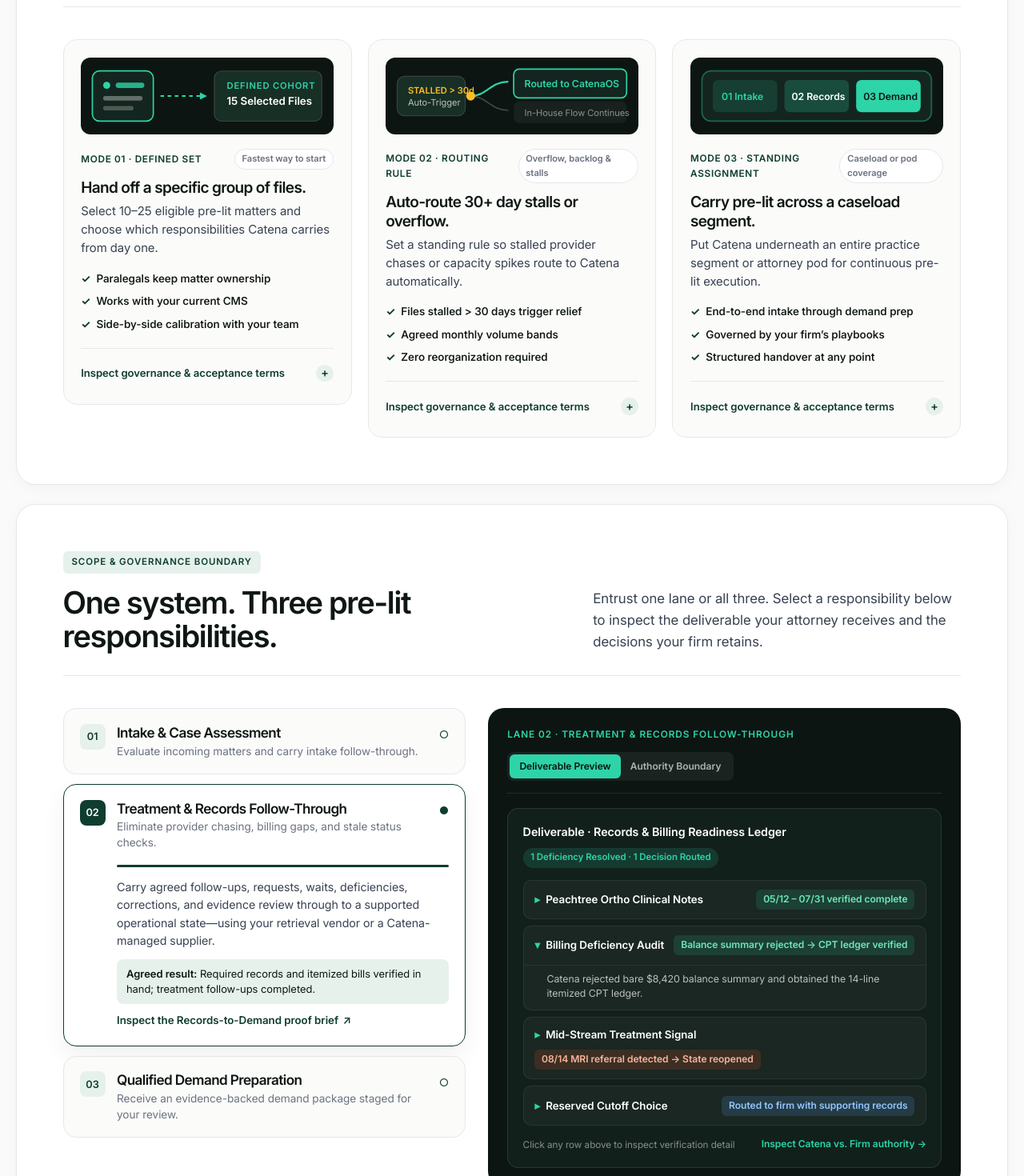
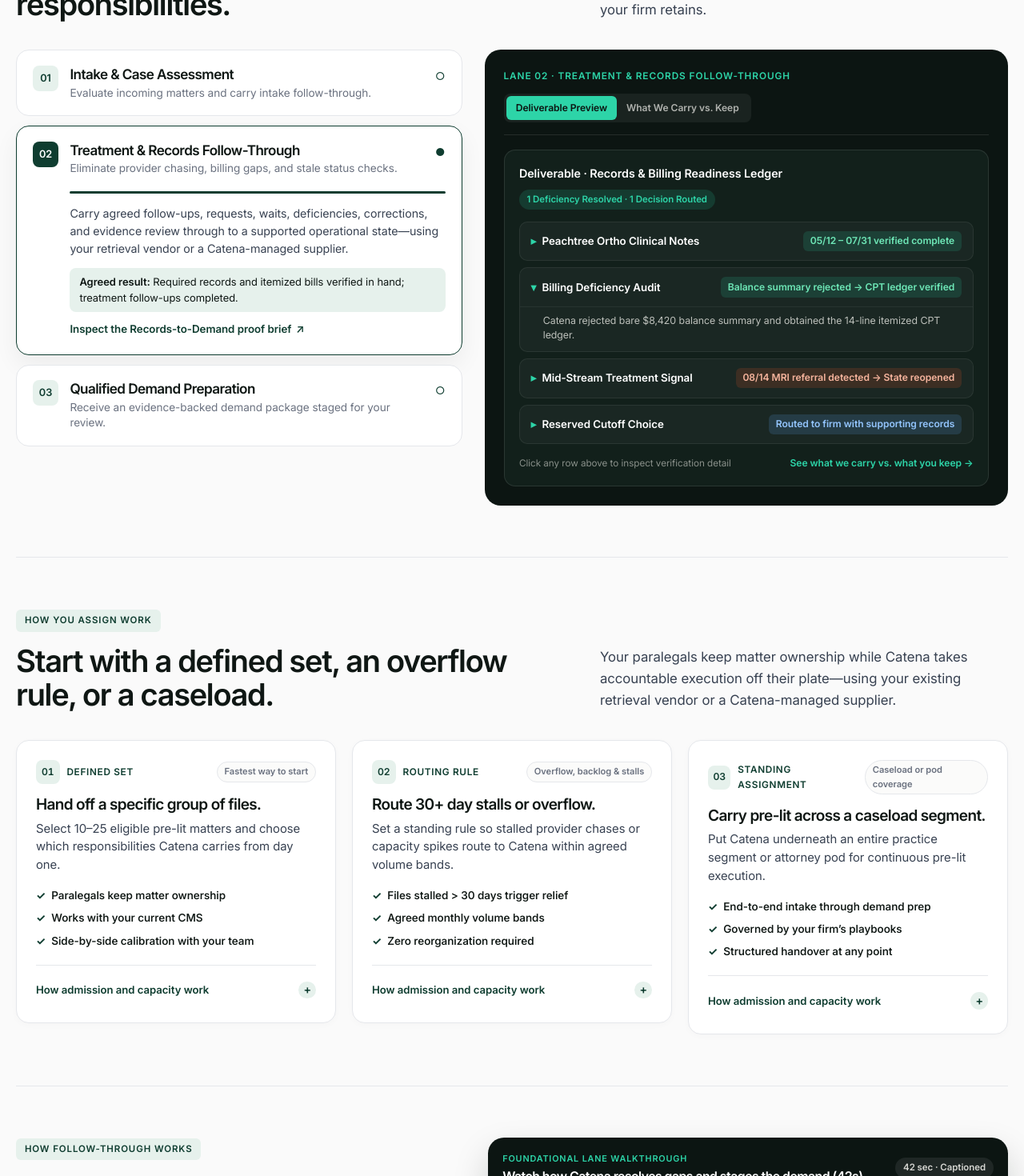
Before and after one commit to PrimeElixir/catena-landing, a Next.js app: page / in a window 1280 px wide. Shown: the part 1100-2570 px from the top of the page at 80% size. Built offline with nearby package versions, Linux system fonts and the light colour scheme.

Commit message:
Reorder Responsibilities before Assignment, flatten page sections, and simplify below-fold copy

```diff
--- a/src/app/globals.css
+++ b/src/app/globals.css
@@ -519,6 +519,12 @@
   margin-top: 1.5rem;
 }
 
+.page-section {
+  margin-top: clamp(2.75rem, 5vw, 4.25rem);
+  padding-top: clamp(2.75rem, 5vw, 4.25rem);
+  border-top: 1px solid var(--line);
+}
+
 .surface-card {
   background: var(--surface);
   border: 1px solid var(--line);
@@ -536,9 +542,14 @@
   grid-template-columns: minmax(0, 1.15fr) minmax(0, 0.85fr);
   gap: 2.5rem;
   align-items: end;
-  margin-bottom: 2.5rem;
+  margin-bottom: 2.25rem;
   padding-bottom: 1.75rem;
   border-bottom: 1px solid var(--line);
+}
+
+.page-section .section-header-compact {
+  padding-bottom: 0;
+  border-bottom: none;
 }
 
 .section-lead {
@@ -1566,10 +1577,11 @@
 .assignment-card {
   display: flex;
   flex-direction: column;
-  padding: 1.35rem;
+  padding: 1.5rem;
   border: 1px solid var(--line);
-  border-radius: 18px;
-  background: var(--surface-subtle);
+  border-radius: 16px;
+  background: var(--surface);
+  box-shadow: 0 2px 10px rgba(15, 23, 20, 0.025);
   transition:
     border-color 0.22s var(--ease-out),
     box-shadow 0.22s var(--ease-out),
@@ -1578,21 +1590,8 @@
 
 .assignment-card:hover {
   border-color: var(--accent);
-  box-shadow: 0 16px 36px rgba(12, 21, 18, 0.07);
+  box-shadow: 0 12px 28px rgba(12, 21, 18, 0.06);
   transform: translateY(-2px);
-}
-
-.assignment-viz {
-  margin-bottom: 1.15rem;
-  border-radius: 12px;
-  overflow: hidden;
-  background: var(--obsidian);
-  border: 1px solid rgba(15, 23, 20, 0.12);
-}
-
-.assign-svg {
-  width: 100%;
-  height: auto;
 }
 
 .assignment-card-top {
@@ -1600,7 +1599,27 @@
   align-items: center;
   justify-content: space-between;
   gap: 0.5rem;
-  margin-bottom: 0.65rem;
+  margin-bottom: 0.85rem;
+}
+
+.assignment-mode-group {
+  display: inline-flex;
+  align-items: center;
+  gap: 0.55rem;
+}
+
+.assignment-num-badge {
+  display: inline-flex;
+  width: 1.85rem;
+  height: 1.85rem;
+  align-items: center;
+  justify-content: center;
+  border-radius: 8px;
+  background: var(--accent-soft);
+  color: var(--accent);
+  font-size: 0.76rem;
+  font-weight: 700;
+  font-variant-numeric: tabular-nums;
 }
 
 .assignment-number {
@@ -1614,7 +1633,7 @@
 .assignment-tag {
   padding: 0.2rem 0.55rem;
   border-radius: 999px;
-  background: var(--surface);
+  background: var(--surface-subtle);
   border: 1px solid var(--line);
   color: var(--muted);
   font-size: 0.7rem;
@@ -1733,7 +1752,7 @@
 .resp-playbook-item {
   border: 1px solid var(--line);
   border-radius: 16px;
-  background: var(--surface-subtle);
+  background: var(--surface);
   overflow: hidden;
   transition:
     border-color 0.2s ease,
@@ -2273,13 +2292,9 @@
 
 .arch-diagram {
   margin-top: 1.5rem;
-  padding: 1.25rem;
-  border-radius: 18px;
-  background: var(--surface-subtle);
-  border: 1px solid var(--line);
   display: flex;
   flex-direction: column;
-  gap: 0.6rem;
+  gap: 0.55rem;
 }
 
 .arch-tier {
@@ -2289,7 +2304,7 @@
 }
 
 .arch-node {
-  padding: 0.8rem 0.95rem;
+  padding: 0.85rem 1rem;
   border-radius: 12px;
   background: var(--surface);
   border: 1px solid var(--line);
@@ -2319,10 +2334,11 @@
 }
 
 .arch-core {
-  padding: 1rem 1.1rem;
+  padding: 1rem 1.15rem;
   border-radius: 14px;
-  background: var(--obsidian);
-  color: #ffffff;
+  background: var(--accent-soft);
+  border: 1px solid rgba(15, 61, 48, 0.16);
+  color: var(--ink);
 }
 
 .arch-core-top {
@@ -2337,12 +2353,13 @@
 .arch-core-badge {
   font-size: 0.78rem;
   font-weight: 700;
-  color: var(--emerald-bright);
+  color: var(--accent);
 }
 
 .arch-core-sub {
-  font-size: 0.7rem;
-  color: rgba(246, 245, 240, 0.62);
+  font-size: 0.72rem;
+  font-weight: 550;
+  color: var(--muted);
 }
 
 .arch-core-pills {
@@ -2352,11 +2369,13 @@
 }
 
 .arch-core-pills span {
-  padding: 0.25rem 0.55rem;
+  padding: 0.25rem 0.6rem;
   border-radius: 6px;
-  background: rgba(255, 255, 255, 0.08);
+  background: var(--surface);
+  border: 1px solid rgba(15, 61, 48, 0.14);
+  color: var(--ink);
   font-size: 0.73rem;
-  font-weight: 550;
+  font-weight: 600;
 }
 
 .drilldown-list-header {
@@ -2384,7 +2403,7 @@
 .faq-item {
   border: 1px solid var(--line);
   border-radius: 14px;
-  background: var(--surface-subtle);
+  background: var(--surface);
   padding: 0.9rem 1.1rem;
   transition: border-color 0.18s ease, background 0.18s ease;
 }
--- a/src/app/page.tsx
+++ b/src/app/page.tsx
@@ -34,8 +34,8 @@
     },
   },
   {
-    headline: "Auto-route 30+ day stalls or capacity overflow",
-    subline: "Trigger relief automatically within agreed volume bands",
+    headline: "Route 30+ day stalls or capacity overflow",
+    subline: "Trigger relief within agreed volume bands",
     answer:
       "We agree on the routing trigger, the responsibilities Catena will carry, and the capacity band we hold for your firm. We begin with a defined initial set of matters so your team sees how we operate and reviews decisions with us, then transition into the continuing routing rule.",
   },
@@ -76,12 +76,9 @@
               <Link className="button" href="/conversation">
                 Book 15 minutes <Arrow />
               </Link>
-              <Link
-                className="button-secondary"
-                href="/records-to-demand#live-matter"
-              >
-                See a live matter
-              </Link>
+              <a className="button-secondary" href="#assignment">
+                How assignment works
+              </a>
             </div>
           </div>
 
@@ -120,16 +117,40 @@
         </div>
       </section>
 
-      {/* SECTION 2: FIRM-CONTROLLED ASSIGNMENT (Visual Cards + On-Demand Governance Drawer) */}
+      {/* SECTION 2: THREE RESPONSIBILITIES (What we carry, what you keep — the product) */}
       <section
-        className="section-card-wrap wrap"
+        className="page-section wrap"
+        id="ownership"
+        aria-labelledby="ownership-title"
+      >
+        <span id="how-it-works" className="anchor-alias" />
+        <span id="responsibilities" className="anchor-alias" />
+        <div className="section-header-compact">
+          <div>
+            <p className="eyebrow">What Catena carries. What your firm keeps.</p>
+            <h2 id="ownership-title">
+              One system. Three pre-lit responsibilities.
+            </h2>
+          </div>
+          <p className="section-lead">
+            Entrust one lane or all three. Select a responsibility below to
+            inspect the deliverable your attorney receives and the decisions
+            your firm retains.
+          </p>
+        </div>
+
+        <ResponsibilityExplorer />
+      </section>
+
+      {/* SECTION 3: HOW YOU ASSIGN WORK (The on-ramp) */}
+      <section
+        className="page-section wrap"
         id="assignment"
         aria-labelledby="assignment-title"
       >
-        <div className="surface-card">
         <div className="section-header-compact">
           <div>
-              <p className="eyebrow">Firm-Controlled Assignment</p>
+            <p className="eyebrow">How you assign work</p>
             <h2 id="assignment-title">
               Start with a defined set, an overflow rule, or a caseload.
             </h2>
@@ -142,47 +163,18 @@
         </div>
 
         <AssignmentExplorer />
-        </div>
       </section>
 
-      {/* SECTION 3: ONE SYSTEM. THREE RESPONSIBILITIES (Interactive Playbook + Synchronized Deliverable) */}
+      {/* SECTION 4: THE VIDEO — PROOF OF MECHANISM */}
       <section
-        className="section-card-wrap wrap"
-        id="ownership"
-        aria-labelledby="ownership-title"
-      >
-        <span id="how-it-works" className="anchor-alias" />
-        <span id="responsibilities" className="anchor-alias" />
-        <div className="surface-card">
-          <div className="section-header-compact">
-            <div>
-              <p className="eyebrow">Scope &amp; Governance Boundary</p>
-              <h2 id="ownership-title">
-                One system. Three pre-lit responsibilities.
-              </h2>
-            </div>
-            <p className="section-lead">
-              Entrust one lane or all three. Select a responsibility below to
-              inspect the deliverable your attorney receives and the decisions
-              your firm retains.
-            </p>
-          </div>
-
-          <ResponsibilityExplorer />
-        </div>
-      </section>
-
-      {/* SECTION 4: WHY FOLLOW-THROUGH MATTERS (Interactive 3-Step Scrubber + 42s Video Theater) */}
-      <section
-        className="section-card-wrap wrap"
+        className="page-section wrap"
         id="proof"
         aria-labelledby="mechanism-title"
       >
         <span id="document-readiness" className="anchor-alias" />
-        <div className="surface-card surface-card-tinted">
         <div className="mechanism-grid">
           <div className="mechanism-copy">
-              <p className="eyebrow">Why Accountable Follow-Through Matters</p>
+            <p className="eyebrow">How follow-through works</p>
             <h2 id="mechanism-title">
               A returned PDF isn’t readiness. We work through the gaps.
             </h2>
@@ -206,22 +198,20 @@
             <OperatingModelFilm />
           </div>
         </div>
-        </div>
       </section>
 
-      {/* SECTION 5: WORKFLOW & CONTINUITY (Apollo-style "Don't Change Your Workflow. Just Add Catena.") */}
+      {/* SECTION 5: CONTINUITY & HANDOVER */}
       <section
-        className="section-card-wrap wrap"
+        className="page-section wrap"
         id="continuity"
         aria-labelledby="continuity-title"
       >
         <span id="fit" className="anchor-alias" />
         <span id="integrations" className="anchor-alias" />
-        <div className="surface-card">
         <div className="workflow-split-grid">
           {/* Left: Visual Architecture & Continuity Card */}
           <div className="workflow-left-col">
-              <p className="eyebrow">Operational Continuity · CatenaOS</p>
+            <p className="eyebrow">Continuity &amp; Handover</p>
             <h2 id="continuity-title">
               When staff or queues shift, no file loses its place.
             </h2>
@@ -315,12 +305,11 @@
               </div>
             </div>
           </div>
-        </div>
       </section>
 
       {/* SECTION 6: FOUNDING PARTNER PROGRAM & BEHIND CATENA */}
       <section
-        className="section-card-wrap wrap"
+        className="page-section wrap"
         id="founding-partners"
         aria-labelledby="founding-title"
       >
--- a/src/components/InteractivePlatformShowcase.tsx
+++ b/src/components/InteractivePlatformShowcase.tsx
@@ -68,7 +68,7 @@
           "08/14 orthopedic follow-up note disclosed a new lumbar MRI referral. Earlier verified evidence stays locked in history while readiness reopens.",
       },
     ],
-    signalTitle: "Readiness Reopened Automatically",
+    signalTitle: "Readiness Reopened on New Treatment",
     signalDetail:
       "08/14 follow-up note references a new lumbar MRI referral. Earlier verified records stay locked; readiness paused until resolved.",
     firmDecision:
@@ -146,7 +146,7 @@
         billingState: "Itemized ledger requested (Day 6)",
         billingTone: "active",
         auditDetail:
-          "Acute visit clinical note verified; automated follow-up scheduled for outstanding itemized billing statement.",
+          "Acute visit clinical note verified; follow-up scheduled for outstanding itemized billing statement.",
       },
       {
         name: "ChiroCare Rehabilitation",
@@ -587,15 +587,14 @@
       "Choose a concrete initial group of eligible matters and the specific pre-lit responsibilities Catena will carry.",
     whatAcceptanceEstablishes:
       "Named matters, supported scope, required system access, the agreed operational result, and clear execution ownership from day one.",
-    visualType: "cohort",
   },
   {
     number: "02",
     mode: "Routing Rule",
     tag: "Overflow, backlog & stalls",
-    headline: "Auto-route 30+ day stalls or overflow.",
+    headline: "Route 30+ day stalls or overflow.",
     quickPitch:
-      "Set a standing rule so stalled provider chases or capacity spikes route to Catena automatically.",
+      "Set a standing rule so stalled provider chases or capacity spikes route to Catena within agreed volume bands.",
     bullets: [
       "Files stalled > 30 days trigger relief",
       "Agreed monthly volume bands",
@@ -605,7 +604,6 @@
       "Define an ongoing trigger—such as intake overflow, a backlog segment, or files stalled more than 30 days—and refine the rule with us during onboarding.",
     whatAcceptanceEstablishes:
       "A repeatable way to route eligible work to Catena with admission and capacity controls applied before we accept responsibility.",
-    visualType: "valve",
   },
   {
     number: "03",
@@ -623,7 +621,6 @@
       "Direct agreed pre-lit responsibilities across an eligible caseload, practice segment, or attorney pod.",
     whatAcceptanceEstablishes:
       "Continuing execution within agreed scope, firm operating policies, service terms, and dedicated capacity—with structured handover whenever ownership changes.",
-    visualType: "pod",
   },
 ];
 
@@ -639,58 +636,11 @@
             key={item.mode}
             className={`assignment-card ${isOpen ? "assignment-card-expanded" : ""}`}
           >
-            {/* Visual SVG Header */}
-            <div className="assignment-viz" aria-hidden="true">
-              {item.visualType === "cohort" && (
-                <svg viewBox="0 0 280 84" className="assign-svg">
-                  <rect x="12" y="14" width="68" height="56" rx="8" fill="#13251E" stroke="#2DD4A8" strokeWidth="1.5" />
-                  <circle cx="28" cy="30" r="4" fill="#2DD4A8" />
-                  <rect x="38" y="27" width="32" height="6" rx="3" fill="#2DD4A8" opacity="0.8" />
-                  <rect x="24" y="42" width="44" height="5" rx="2.5" fill="#F6F5F0" opacity="0.35" />
-                  <rect x="24" y="53" width="34" height="5" rx="2.5" fill="#F6F5F0" opacity="0.25" />
-
-                  <path d="M88 42 H132" stroke="#2DD4A8" strokeWidth="1.75" strokeDasharray="4 4" />
-                  <polygon points="132,38 140,42 132,46" fill="#2DD4A8" />
-
-                  <rect x="148" y="14" width="120" height="56" rx="8" fill="#182F26" stroke="rgba(255,255,255,0.16)" />
-                  <text x="162" y="34" fill="#2DD4A8" fontSize="10" fontWeight="700" letterSpacing="0.08em">DEFINED COHORT</text>
-                  <text x="162" y="52" fill="#FFFFFF" fontSize="12" fontWeight="600">15 Selected Files</text>
-                </svg>
-              )}
-              {item.visualType === "valve" && (
-                <svg viewBox="0 0 280 84" className="assign-svg">
-                  <rect x="12" y="20" width="76" height="44" rx="8" fill="#182F26" stroke="rgba(255,255,255,0.16)" />
-                  <text x="24" y="39" fill="#FBBF24" fontSize="10" fontWeight="700">STALLED &gt; 30d</text>
-                  <text x="24" y="53" fill="#FFFFFF" fontSize="10" opacity="0.7">Auto-Trigger</text>
-
-                  <path d="M94 42 C112 42, 116 26, 136 26" stroke="#2DD4A8" strokeWidth="2" fill="none" />
-                  <path d="M94 42 C112 42, 116 58, 136 58" stroke="rgba(255,255,255,0.22)" strokeWidth="1.5" fill="none" />
-                  <circle cx="94" cy="42" r="5" fill="#FBBF24" />
-
-                  <rect x="142" y="12" width="126" height="32" rx="6" fill="#13251E" stroke="#2DD4A8" strokeWidth="1.5" />
-                  <text x="154" y="32" fill="#2DD4A8" fontSize="11" fontWeight="600">Routed to CatenaOS</text>
-
-                  <rect x="142" y="48" width="126" height="24" rx="6" fill="rgba(255,255,255,0.05)" />
-                  <text x="154" y="64" fill="rgba(255,255,255,0.5)" fontSize="10">In-House Flow Continues</text>
-                </svg>
-              )}
-              {item.visualType === "pod" && (
-                <svg viewBox="0 0 280 84" className="assign-svg">
-                  <rect x="12" y="14" width="256" height="56" rx="10" fill="#13251E" stroke="rgba(45,212,168,0.4)" strokeWidth="1.5" />
-                  <rect x="24" y="24" width="72" height="36" rx="6" fill="rgba(45,212,168,0.14)" />
-                  <text x="34" y="46" fill="#2DD4A8" fontSize="11" fontWeight="700">01 Intake</text>
-
-                  <rect x="104" y="24" width="72" height="36" rx="6" fill="rgba(45,212,168,0.22)" />
-                  <text x="112" y="46" fill="#FFFFFF" fontSize="11" fontWeight="700">02 Records</text>
-
-                  <rect x="184" y="24" width="72" height="36" rx="6" fill="#2DD4A8" />
-                  <text x="192" y="46" fill="#0B1512" fontSize="11" fontWeight="700">03 Demand</text>
-                </svg>
-              )}
-            </div>
-
             <div className="assignment-card-top">
-              <span className="assignment-number">Mode {item.number} · {item.mode}</span>
+              <div className="assignment-mode-group">
+                <span className="assignment-num-badge">{item.number}</span>
+                <span className="assignment-number">{item.mode}</span>
+              </div>
               <span className="assignment-tag">{item.tag}</span>
             </div>
 
@@ -715,8 +665,8 @@
               >
                 <span>
                   {isOpen
-                    ? "Hide governance & acceptance terms"
-                    : "Inspect governance & acceptance terms"}
+                    ? "Hide admission and capacity details"
+                    : "How admission and capacity work"}
                 </span>
                 <span className="drill-plus" aria-hidden="true">
                   {isOpen ? "−" : "+"}
@@ -904,7 +854,7 @@
 
   return (
     <div className="resp-playbook">
-      {/* Left Accordion / Playbook Selector Rail (Finch / Apollo style) */}
+      {/* Left Accordion / Playbook Selector Rail */}
       <div className="resp-playbook-rail" role="tablist" aria-label="Pre-litigation responsibilities">
         {LANE_DETAILS.map((item, idx) => {
           const isSelected = idx === selectedIdx;
@@ -960,7 +910,7 @@
           <span className="resp-canvas-kicker">
             Lane {active.number} · {active.shortTitle}
           </span>
-          <div className="resp-canvas-tabs" role="tablist" aria-label="Inspect deliverable or authority boundary">
+          <div className="resp-canvas-tabs" role="tablist" aria-label="Inspect deliverable or responsibilities">
             <button
               type="button"
               role="tab"
@@ -977,7 +927,7 @@
               className={`resp-canvas-tab ${rightTab === "boundary" ? "resp-canvas-tab-active" : ""}`}
               onClick={() => setRightTab("boundary")}
             >
-              Authority Boundary
+              What We Carry vs. Keep
             </button>
           </div>
         </div>
@@ -1025,14 +975,14 @@
                 className="artifact-switch-link"
                 onClick={() => setRightTab("boundary")}
               >
-                Inspect Catena vs. Firm authority →
+                See what we carry vs. what you keep →
               </button>
             </div>
           </div>
         ) : (
           <div className="resp-boundary-grid">
             <div className="resp-pill-box resp-pill-catena">
-              <span className="pill-box-tag">Delegated Execution</span>
+              <span className="pill-box-tag">Catena’s Agreed Work</span>
               <h4>What Catena Carries</h4>
               <ul>
                 {active.catenaPills.map((pill) => (
@@ -1044,8 +994,8 @@
             </div>
 
             <div className="resp-pill-box resp-pill-firm">
-              <span className="pill-box-tag pill-box-tag-firm">Reserved Authority</span>
-              <h4>What Your Firm Retains</h4>
+              <span className="pill-box-tag pill-box-tag-firm">Your Firm’s Decisions</span>
+              <h4>What Your Firm Keeps</h4>
               <ul>
                 {active.firmPills.map((pill) => (
                   <li key={pill}>
@@ -1065,7 +1015,7 @@
   {
     step: "01",
     title: "Catch deficiencies on return",
-    shortHook: "Reject bare balance summaries automatically.",
+    shortHook: "Reject bare balance summaries and pursue the itemized ledger.",
     detail:
       "When an itemized bill through July 31 is required but a provider returns a bare balance summary without service dates or CPT line items, Catena flags the deficiency, requests the correction, and verifies the updated return.",
     stateBadge: "Deficiency Flagged → Correction Pursued",
--- a/src/components/Site.tsx
+++ b/src/components/Site.tsx
@@ -18,7 +18,6 @@
           <Link className="wordmark" href="/" aria-label="Catena home">
             catena<span aria-hidden="true">.</span>
           </Link>
-          <span className="brand-tag">Pre-Lit Operations Platform</span>
         </div>
         <nav aria-label="Main navigation" className="desktop-nav">
           <div className="nav-dropdown-group">
@@ -46,7 +45,7 @@
                   </Link>
                 </div>
                 <div className="nav-dropdown-col nav-dropdown-col-highlight">
-                  <span className="nav-dropdown-kicker">Operational Spine</span>
+                  <span className="nav-dropdown-kicker">Continuity &amp; Handover</span>
                   <Link href="/#continuity" className="nav-dropdown-item">
                     <strong>CatenaOS Operational Context</strong>
                     <span>Shared requirements, verified evidence &amp; next-action ownership across covered matters</span>
@@ -68,14 +67,14 @@
               </span>
             </Link>
             <div className="nav-dropdown-menu nav-dropdown-menu-compact" role="region" aria-label="Assignment modes">
-              <span className="nav-dropdown-kicker">Firm-Controlled Routing</span>
+              <span className="nav-dropdown-kicker">How You Assign Work</span>
               <Link href="/#assignment" className="nav-dropdown-item">
                 <strong>01 · Defined Set</strong>
                 <span>Start with a bounded group of 10–25 eligible files</span>
               </Link>
               <Link href="/#assignment" className="nav-dropdown-item">
                 <strong>02 · 30+ Day Stall / Overflow Rule</strong>
-                <span>Auto-route stalled provider chases or capacity spikes</span>
+                <span>Route stalled provider chases or capacity spikes</span>
               </Link>
               <Link href="/#assignment" className="nav-dropdown-item">
                 <strong>03 · Standing Caseload</strong>
```
Lines whose indentation alone changed are shown as unchanged.
